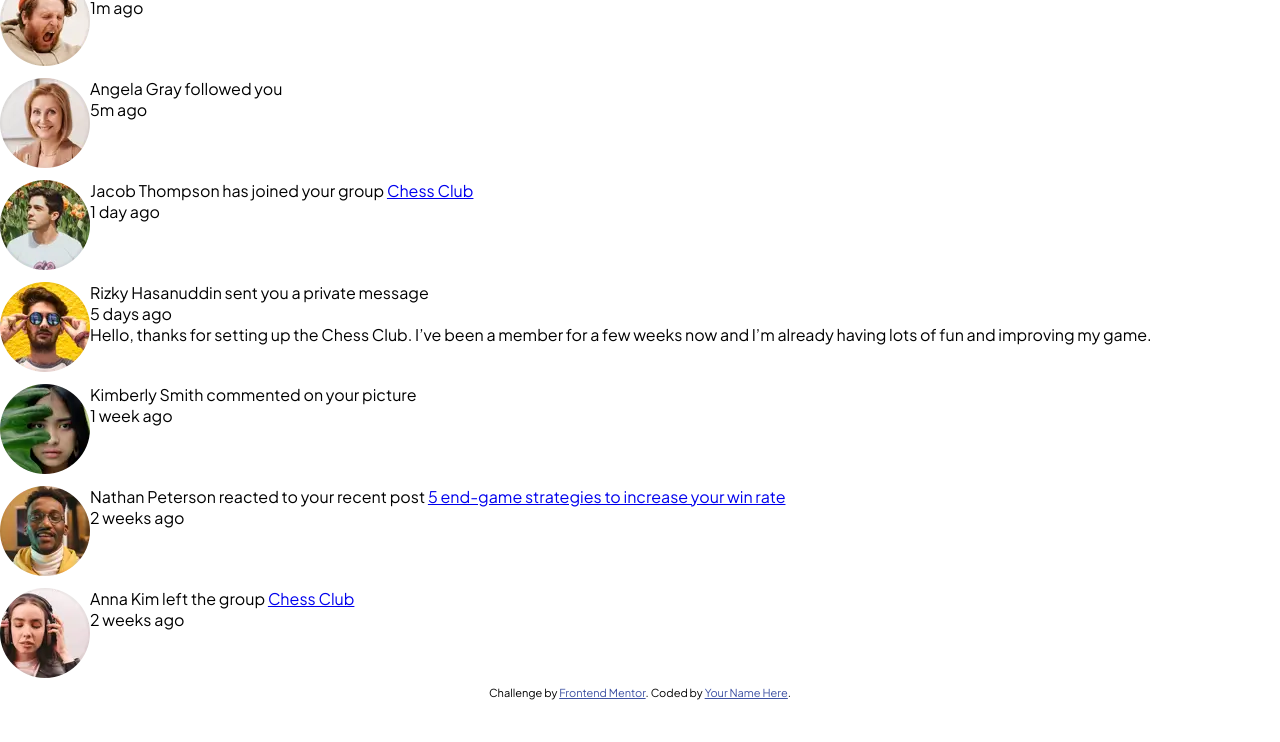
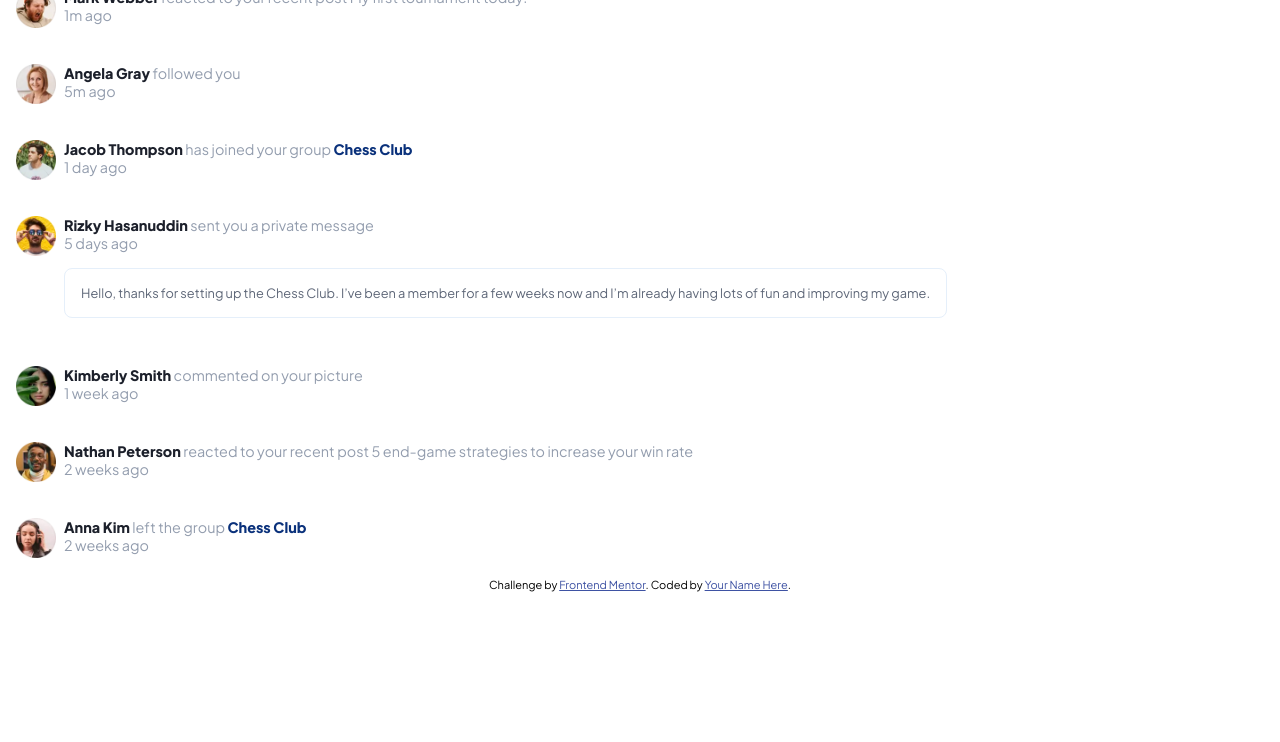
Before and after one commit to mirfanwebdev/frontendmentor-notification, a plain HTML site: page index.html in a window 1280 px wide. Shown: the part 58-800 px from the top of the page. Drawn offline with Linux system fonts and the light colour scheme.

Commit message:
fix layout

```diff
--- a/js/data.js
+++ b/js/data.js
@@ -3,7 +3,8 @@ const data = [
     id: 1,
     name: "Mark Webber",
     message: "reacted to your recent post",
-    link: "My first tournament today!",
+    highlight: "My first tournament today!",
+    // link: "My first tournament today!",
     time: "1m",
     img: "./assets/images/avatar-mark-webber.webp",
     alt: "avatar-mark-webber",
@@ -39,7 +40,7 @@ const data = [
     id: 5,
     name: "Kimberly Smith",
     message: "commented on your picture",
-    img: "./assets/images/image-chess.jpg",
+    messageImg: "./assets/images/image-chess.jpg",
     time: "1 week",
     img: "./assets/images/avatar-kimberly-smith.webp",
     alt: "avatar-kimberly-smith",
@@ -48,7 +49,8 @@ const data = [
     id: 6,
     name: "Nathan Peterson",
     message: "reacted to your recent post",
-    link: "5 end-game strategies to increase your win rate",
+    highlight: "5 end-game strategies to increase your win rate",
+    // link: "5 end-game strategies to increase your win rate",
     time: "2 weeks",
     img: "./assets/images/avatar-nathan-peterson.webp",
     alt: "avatar-nathan-peterson",
--- a/js/notification.js
+++ b/js/notification.js
@@ -1,5 +1,6 @@
 function showMessage(container, message) {
   const messageDiv = document.createElement("div");
+  messageDiv.classList.add("notification-item--sub-message");
   messageDiv.textContent = message;
   return container.appendChild(messageDiv);
 }
@@ -13,9 +14,14 @@ function getNotification(data) {
 
     div.classList.add("notification-item");
     contentDiv.classList.add("notification-content");
-    imageContainer.innerHTML = `<img src="${item.img}" alt="${item.alt}" class="notification-item--avatar">`;
-    contentDiv.innerHTML = `${item.name} ${item.message} ${
-      item.link ? `<a href="#">${item.link}</a>` : ""
+    imageContainer.classList.add("notification-avatar");
+    imageContainer.innerHTML = `<img src="${item.img}" alt="${item.alt}">`;
+    contentDiv.innerHTML = `<span class="bold">${item.name}</span> ${
+      item.message
+    } ${item.link ? `<a href="#">${item.link}</a>` : ""}${
+      item.highlight
+        ? `<span class="notification-item--highlight">${item.highlight}</span>`
+        : ""
     } <p class="notification-item--time">${item.time} ago</p>`;
 
     notification.appendChild(div);
--- a/style.css
+++ b/style.css
@@ -51,7 +51,42 @@ body {
 .notification-item {
   display: flex;
   align-items: start;
-  padding: 4px 0;
+  gap: 0.5rem;
+  padding: 1rem;
+}
+
+.notification-avatar {
+  min-width: 40px;
+  max-width: 40px;
+}
+
+.notification-avatar img {
+  width: 100%;
+}
+
+.notification-content {
+  font-size: 0.9rem;
+  color: var(--gray-blue);
+}
+
+.notification-content a {
+  text-decoration: none;
+  color: var(--blue);
+  font-weight: 800;
+}
+
+.bold {
+  font-weight: 800;
+  color: var(--dark-blue);
+}
+
+.notification-item--sub-message {
+  font-size: 0.8rem;
+  color: var(--dark-gray-blue);
+  padding: 1rem;
+  margin: 1rem 0;
+  border: 1px solid var(--gray-blue-1);
+  border-radius: 8px;
 }
 
 .attribution {
```
